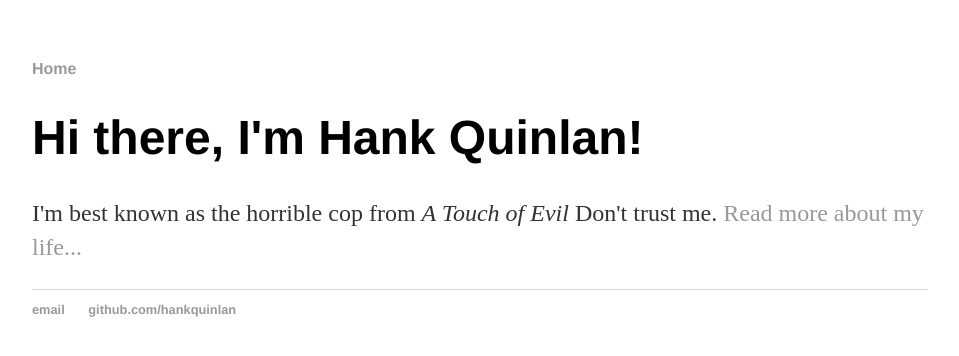
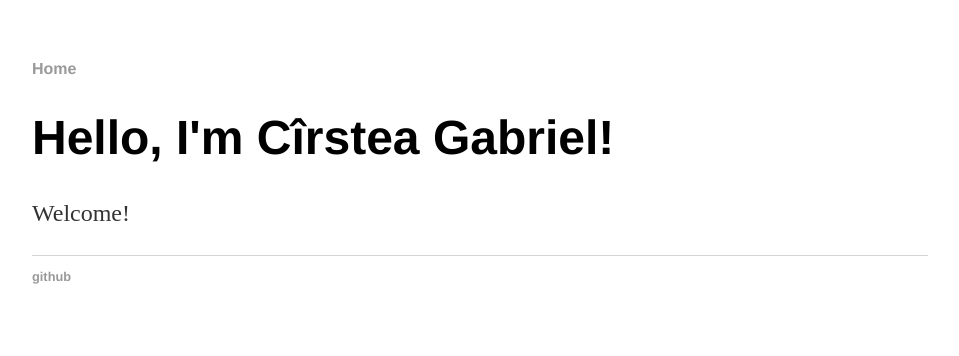
Before and after one commit to CirsteaGabriel/cirsteagabriel.github.io, a plain HTML site: page index.html in a window 1280 px wide. Shown: the whole page, without its empty margins (160-1119 px from the left). Drawn offline with Linux system fonts and the light colour scheme.

Commit message:
Update index.html

```diff
--- a/index.html
+++ b/index.html
@@ -13,14 +13,13 @@
 		</nav>
 		<div class="container">
     		<div class="blurb">
-        		<h1>Hi there, I'm Hank Quinlan!</h1>
-				<p>I'm best known as the horrible cop from <em>A Touch of Evil</em> Don't trust me. <a href="/about">Read more about my life...</a></p>
+        		<h1>Hello, I'm Cîrstea Gabriel!</h1>
+				<p>Welcome!</p>
     		</div><!-- /.blurb -->
 		</div><!-- /.container -->
 		<footer>
     		<ul>
-        		<li><a href="mailto:hankquinlanhub@gmail.com">email</a></li>
-        		<li><a href="https://github.com/hankquinlan">github.com/hankquinlan</a></li>
+        		<li><a href="https://github.com/CirsteaGabriel">github</a></li>
 			</ul>
 		</footer>
 	</body>
```
